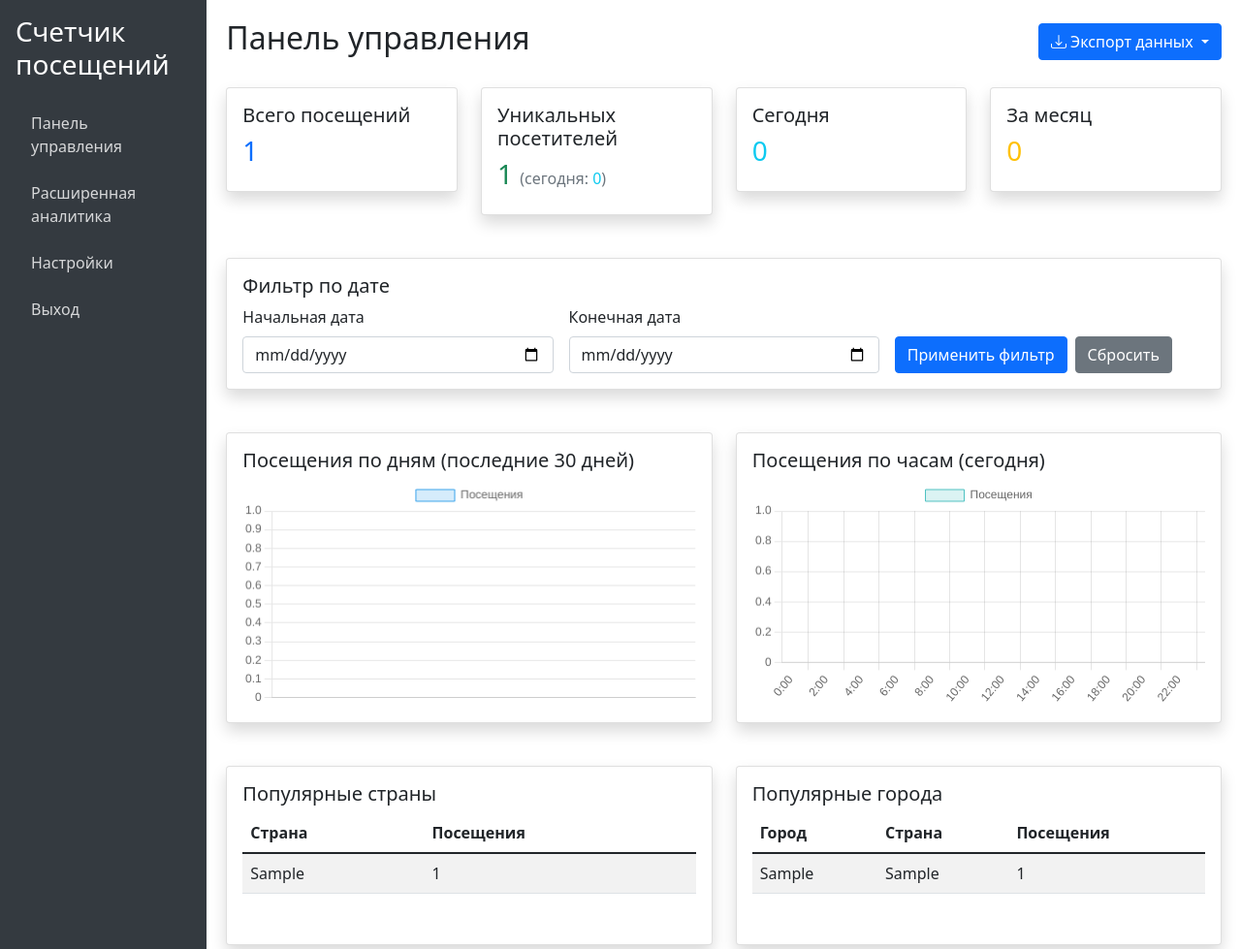
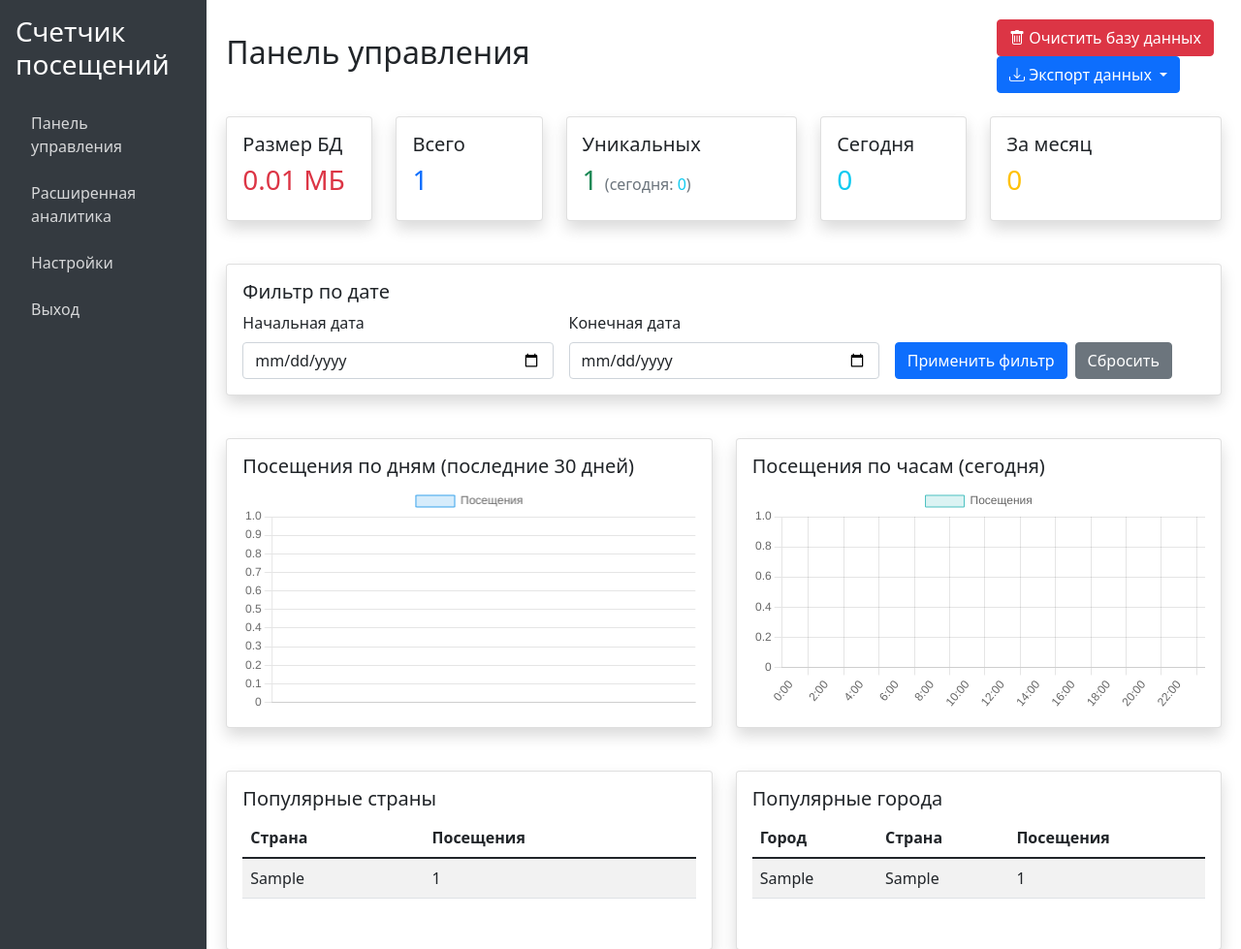
Before and after one commit to Murkirpus/TurboCounter, a PHP site: page /index.php in a window 1280 px wide. Shown: the top 979 px of the page at 97% size. Run offline with PHP 8.4, Linux system fonts and the light colour scheme; the visitor is signed in with stand-in values (Sample User, id 1); tables that the repository leaves empty hold one stand-in row (values such as "Sample post"); some libraries are stand-ins or nearby versions.

Commit message:
Update index.php

```diff
--- a/counter/index.php
+++ b/counter/index.php
@@ -66,6 +66,86 @@ function checkAuth() {
         header("Location: login.php");
         exit;
     }
+}
+
+// Функция для очистки базы данных
+function cleanupDatabase($pdo) {
+    try {
+        // Начинаем транзакцию для безопасного удаления
+        $pdo->beginTransaction();
+
+        // Очищаем таблицу посещений
+        $stmt = $pdo->exec("TRUNCATE TABLE visits");
+
+        // Фиксируем транзакцию
+        $pdo->commit();
+
+        return true;
+    } catch (PDOException $e) {
+        // В случае ошибки откатываем изменения
+        if ($pdo->inTransaction()) {
+            $pdo->rollBack();
+        }
+        error_log("Ошибка при очистке базы данных: " . $e->getMessage());
+        return false;
+    }
+}
+
+
+// Подключаемся к базе данных
+$pdo = connectDB($config);
+
+// Обработка действия очистки базы данных
+if (isset($_POST['cleanup_db']) && $_POST['cleanup_db'] === '1') {
+    if (isset($_POST['confirm_cleanup']) && $_POST['confirm_cleanup'] === 'confirm') {
+        $cleanupResult = cleanupDatabase($pdo);
+        if ($cleanupResult) {
+            $_SESSION['message'] = [
+                'type' => 'success',
+                'text' => 'База данных успешно очищена!'
+            ];
+        } else {
+            $_SESSION['message'] = [
+                'type' => 'danger',
+                'text' => 'Ошибка при очистке базы данных!'
+            ];
+        }
+    } else {
+        $_SESSION['message'] = [
+            'type' => 'warning',
+            'text' => 'Операция отменена! Для очистки базы необходимо подтверждение.'
+        ];
+    }
+    // Перенаправляем, чтобы избежать повторной отправки формы
+    header("Location: index.php");
+    exit;
+}
+
+// Отображение сообщений
+$message = null;
+if (isset($_SESSION['message'])) {
+    $message = $_SESSION['message'];
+    unset($_SESSION['message']);
+}
+
+
+
+
+// Функция для получения размера базы данных
+function getDatabaseSize($pdo, $dbName) {
+    $stmt = $pdo->prepare("
+        SELECT
+            table_schema AS 'database',
+            ROUND(SUM(data_length + index_length) / 1024 / 1024, 2) AS 'size_mb'
+        FROM information_schema.tables
+        WHERE table_schema = :dbName
+        GROUP BY table_schema
+    ");
+    $stmt->bindParam(':dbName', $dbName, PDO::PARAM_STR);
+    $stmt->execute();
+
+    $result = $stmt->fetch(PDO::FETCH_ASSOC);
+    return $result ? $result['size_mb'] : 0;
 }
 
 // Функция экспорта данных
@@ -272,6 +352,8 @@ function checkNotifications($pdo) {
 
 // Подключаемся к базе данных
 $pdo = connectDB($config);
+
+$dbSize = getDatabaseSize($pdo, $config['db_name']);
 
 // Обработка запроса на выход
 if (isset($_GET['logout'])) {
@@ -945,6 +1027,9 @@ $notifications = checkNotifications($pdo);
                 <div class="d-flex justify-content-between align-items-center mb-4">
     <h2>Панель управления</h2>
     <div>
+        <button type="button" class="btn btn-danger me-2" data-bs-toggle="modal" data-bs-target="#cleanupModal">
+            <i class="bi bi-trash"></i> Очистить базу данных
+        </button>
         <div class="dropdown">
             <button class="btn btn-primary dropdown-toggle" type="button" id="exportDropdown" data-bs-toggle="dropdown" aria-expanded="false">
                 <i class="bi bi-download"></i> Экспорт данных
@@ -958,6 +1043,13 @@ $notifications = checkNotifications($pdo);
 </div>
 
                 <!-- Отображение уведомлений -->
+<?php if ($message): ?>
+    <div class="alert alert-<?php echo $message['type']; ?> alert-dismissible fade show" role="alert">
+        <?php echo $message['text']; ?>
+        <button type="button" class="btn-close" data-bs-dismiss="alert" aria-label="Close"></button>
+    </div>
+<?php endif; ?>
+
 <?php if (!empty($notifications)): ?>
     <div class="notifications mb-4">
         <?php foreach ($notifications as $notification): ?>
@@ -971,18 +1063,26 @@ $notifications = checkNotifications($pdo);
 
                 <!-- Основная статистика -->
                 <div class="row">
+    <div class="col-md-2">
+        <div class="card stats-card">
+            <div class="card-body">
+                <h5 class="card-title">Размер БД</h5>
+                <h3 class="text-danger"><?php echo $dbSize; ?> МБ</h3>
+            </div>
+        </div>
+    </div>
+    <div class="col-md-2">
+        <div class="card stats-card">
+            <div class="card-body">
+                <h5 class="card-title">Всего</h5>
+                <h3 class="text-primary"><?php echo $basicStats['total_visits']; ?></h3>
+            </div>
+        </div>
+    </div>
     <div class="col-md-3">
         <div class="card stats-card">
             <div class="card-body">
-                                <h5 class="card-title">Всего посещений</h5>
-                                <h3 class="text-primary"><?php echo $basicStats['total_visits']; ?></h3>
-                            </div>
-                        </div>
-                    </div>
-                    <div class="col-md-3">
-    <div class="card stats-card">
-        <div class="card-body">
-            <h5 class="card-title">Уникальных посетителей</h5>
+                <h5 class="card-title">Уникальных</h5>
                 <h3 class="text-success">
                     <?php echo $basicStats['unique_visitors']; ?>
                     <small class="text-muted fs-6">
@@ -992,7 +1092,7 @@ $notifications = checkNotifications($pdo);
             </div>
         </div>
     </div>
-                    <div class="col-md-3">
+    <div class="col-md-2">
         <div class="card stats-card">
             <div class="card-body">
                 <h5 class="card-title">Сегодня</h5>
@@ -1986,5 +2086,32 @@ document.addEventListener('DOMContentLoaded', function() {
         });
     </script>
     <?php endif; ?>
+	<!-- Модальное окно для подтверждения очистки базы данных -->
+<div class="modal fade" id="cleanupModal" tabindex="-1" aria-labelledby="cleanupModalLabel" aria-hidden="true">
+    <div class="modal-dialog">
+        <div class="modal-content">
+            <div class="modal-header bg-danger text-white">
+                <h5 class="modal-title" id="cleanupModalLabel">Подтверждение очистки базы данных</h5>
+                <button type="button" class="btn-close" data-bs-dismiss="modal" aria-label="Закрыть"></button>
+            </div>
+            <div class="modal-body">
+                <p class="text-danger fw-bold">ВНИМАНИЕ! Эта операция удалит ВСЕ данные о посещениях!</p>
+                <p>Это действие необратимо. Рекомендуется сделать экспорт данных перед очисткой.</p>
+                <p>Для подтверждения очистки базы данных введите слово "confirm" в поле ниже:</p>
+                <form id="cleanupForm" method="post" action="">
+                    <input type="hidden" name="cleanup_db" value="1">
+                    <div class="mb-3">
+                        <input type="text" class="form-control" name="confirm_cleanup" id="confirmCleanup"
+                               placeholder="Введите 'confirm'" required>
+                    </div>
+                </form>
+            </div>
+            <div class="modal-footer">
+                <button type="button" class="btn btn-secondary" data-bs-dismiss="modal">Отмена</button>
+                <button type="submit" form="cleanupForm" class="btn btn-danger">Очистить базу данных</button>
+            </div>
+        </div>
+    </div>
+</div>
 </body>
 </html>
```
Lines whose indentation alone changed are shown as unchanged.
